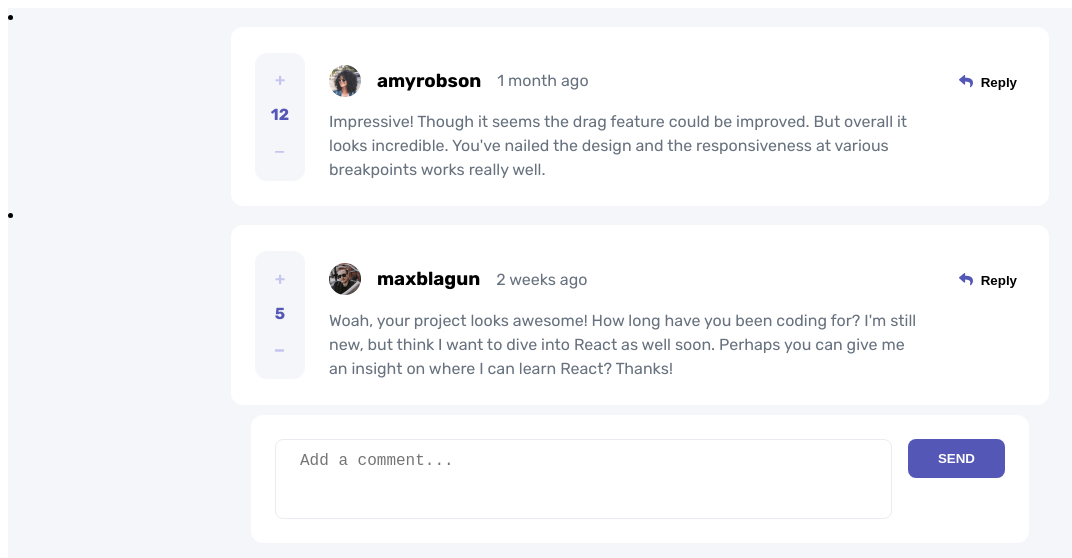
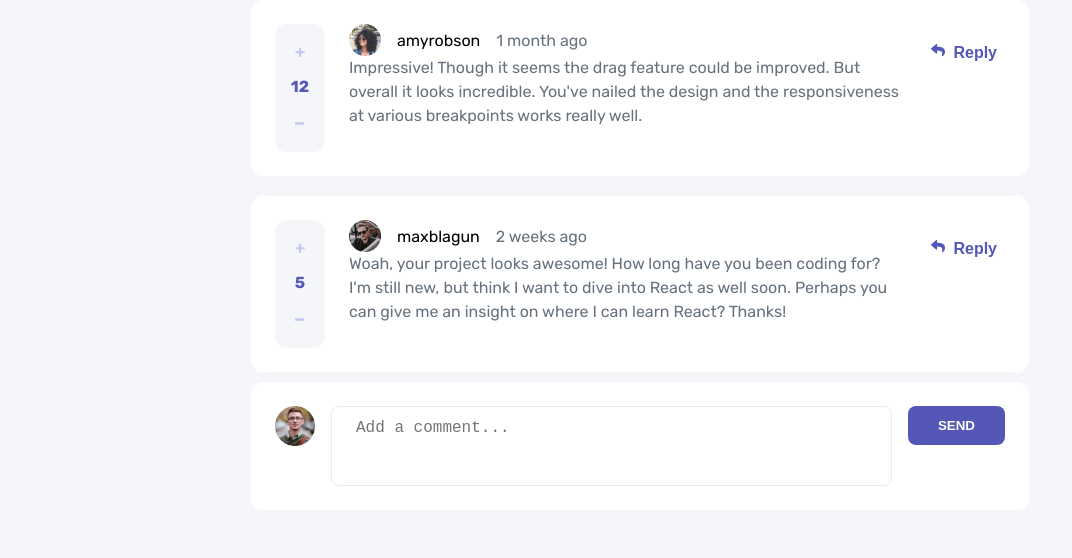
Before and after one commit to Jacoberson/interactive-comment-section, a React (Vite) app: page / in a window 1280 px wide. Shown: the top 558 px of the page, without its empty margins (0-1072 px from the left). Built offline with nearby package versions, Linux system fonts and the light colour scheme.

Commit message:
Adjust CSS for comments

```diff
--- a/src/App.css
+++ b/src/App.css
@@ -30,6 +30,95 @@
   background-color: var(--very-light-gray);
 }
 
+html,
+body,
+div,
+span,
+applet,
+object,
+iframe,
+h1,
+h2,
+h3,
+h4,
+h5,
+h6,
+p,
+blockquote,
+pre,
+a,
+abbr,
+acronym,
+address,
+big,
+cite,
+code,
+del,
+dfn,
+em,
+img,
+ins,
+kbd,
+q,
+s,
+samp,
+small,
+strike,
+strong,
+sub,
+sup,
+tt,
+var,
+b,
+u,
+i,
+center,
+dl,
+dt,
+dd,
+ol,
+ul,
+li,
+fieldset,
+form,
+label,
+legend,
+table,
+caption,
+tbody,
+tfoot,
+thead,
+tr,
+th,
+td,
+article,
+aside,
+canvas,
+details,
+embed,
+figure,
+figcaption,
+footer,
+header,
+hgroup,
+menu,
+nav,
+output,
+ruby,
+section,
+summary,
+time,
+mark,
+audio,
+video {
+  margin: 0;
+  padding: 0;
+  border: 0;
+  font-size: 100%;
+  font: inherit;
+  vertical-align: baseline;
+}
+
 body {
   font-family: "Rubik", sans-serif;
   height: 100vh;
@@ -39,6 +128,10 @@ button {
   cursor: pointer;
   border: none;
   padding: 8px;
+}
+
+ul {
+  list-style-type: none;
 }
 
 .p-0 {
@@ -71,8 +164,14 @@ button {
   opacity: 0.2;
 }
 
+.comments {
+  display: flex;
+  flex-direction: column;
+  gap: 20px;
+}
+
 .comment {
-  max-width: 770px;
+  max-width: 730px;
   margin: auto;
   background-color: var(--white);
   display: flex;
@@ -111,6 +210,10 @@ button {
   gap: 16px;
 }
 
+.username {
+  margin: 0;
+}
+
 .avatar-sm {
   width: 32px;
   height: 32px;
@@ -135,8 +238,10 @@ button {
   display: flex;
   gap: 8px;
   align-self: baseline;
-  margin-top: 16px;
+  margin-top: 12px;
+  font-size: var(--paragraph);
   font-weight: var(--bold);
+  color: var(--moderate-blue);
   padding: 8px;
 }
 
--- a/src/App.tsx
+++ b/src/App.tsx
@@ -1,3 +1,4 @@
+import React from "react";
 import Comment from "./components/Comment";
 import CommentForm from "./components/CommentForm";
 import "./App.css";
@@ -6,9 +7,11 @@ import data from "../data.json";
 function App() {
   return (
     <>
+      <ul className="comments">
         {data.comments.map(comment => {
           return (
-          <li key={comment.id}>
+            <React.Fragment key={comment.id}>
+              <li>
                 <Comment
                   content={comment.content}
                   createdAt={comment.createdAt}
@@ -16,9 +19,10 @@ function App() {
                   user={comment.user}
                 />
               </li>
+            </React.Fragment>
           );
         })}
-
+      </ul>
       <CommentForm />
     </>
   );
--- a/src/components/Comment.tsx
+++ b/src/components/Comment.tsx
@@ -38,7 +38,7 @@ export default function Comment({
       <div className="comment-text">
         <div className="user-info">
           <img className="avatar-sm" src={user.image.png} alt="avatar" />
-          <h3>{user.username}</h3>
+          <h3 className="username">{user.username}</h3>
           <p className="created-at">{createdAt}</p>
         </div>
         <div className="content-container">
--- a/src/components/CommentForm.tsx
+++ b/src/components/CommentForm.tsx
@@ -1,4 +1,4 @@
-// import avatar from "/assets/images/image-juliusomo.png";
+import avatar from "../../public/images/avatars/image-juliusomo.png";
 
 export default function CommentForm(): JSX.Element {
   const handleSubmit = (e: React.SyntheticEvent) => {
@@ -13,7 +13,7 @@ export default function CommentForm(): JSX.Element {
         method="POST"
         onSubmit={handleSubmit}
       >
-        {/* <img className="avatar-lg" src={avatar} alt="avatar" /> */}
+        <img className="avatar-lg" src={avatar} alt="avatar" />
         <textarea
           id="comment"
           name="comment"
```
Lines whose indentation alone changed are shown as unchanged.
